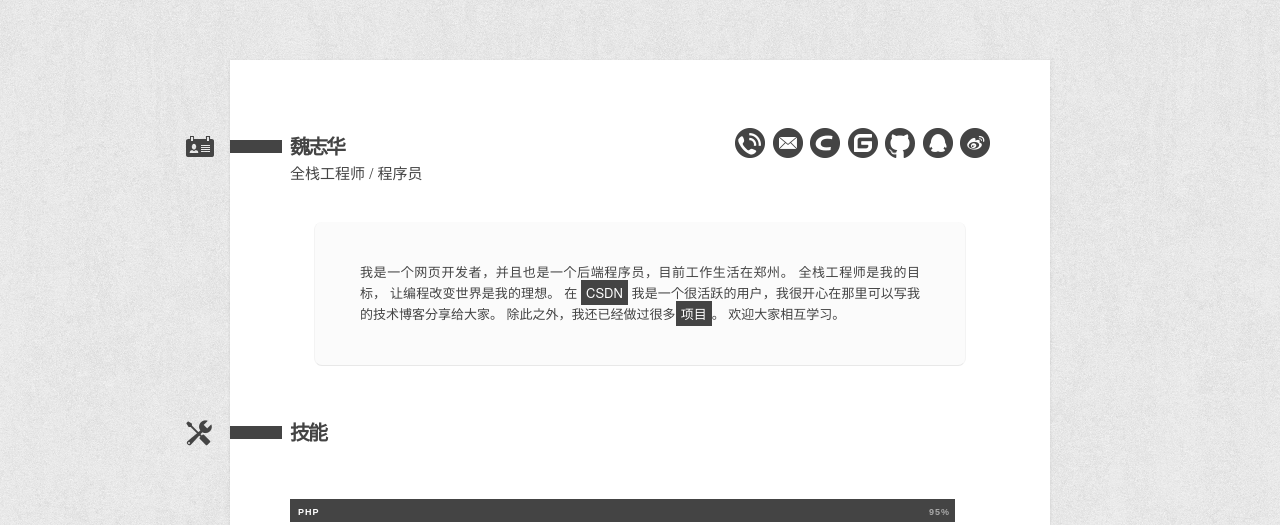
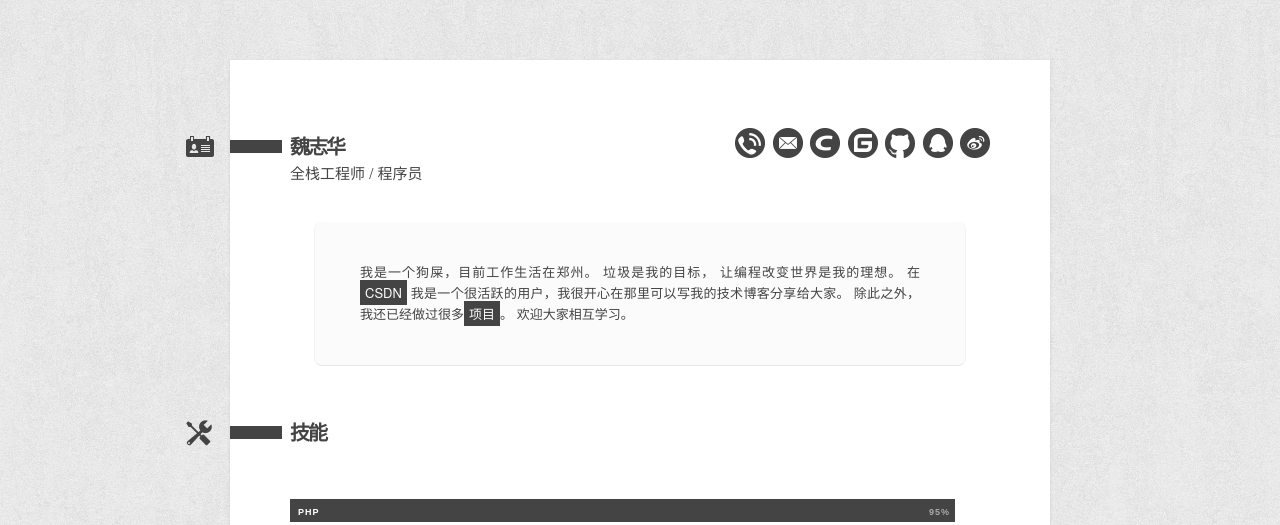
Before and after one commit to Tatata07/chenqw.github.io, a PHP site: page /index_ch.php in a window 1280 px wide. Shown: the top 525 px of the page. Run offline with PHP 8.4, Linux system fonts and the light colour scheme.

Commit message:
Update baseinfo.php

```diff
--- a/module/chinese/baseinfo.php
+++ b/module/chinese/baseinfo.php
@@ -25,8 +25,8 @@
 
 	<!--BASE INFORMATION - PERSONAL INFORMATION-->
 	<p>
-		我是一个网页开发者，并且也是一个后端程序员，目前工作生活在郑州。
-		全栈工程师是我的目标， 让编程改变世界是我的理想。
+		我是一个狗屎，目前工作生活在郑州。
+		垃圾是我的目标， 让编程改变世界是我的理想。
 		在 <a title="CSDN" target="_blank" href="http://blog.csdn.net/zhihua_w">CSDN</a> 我是一个很活跃的用户，我很开心在那里可以写我的技术博客分享给大家。
 		除此之外，我还已经做过很多<a title="保险信息处理系统" data-rel="prettyPhoto[pp_gal]" href="images/projectPhoto/baoxian.png">项目</a>。
 		欢迎大家相互学习。
```
